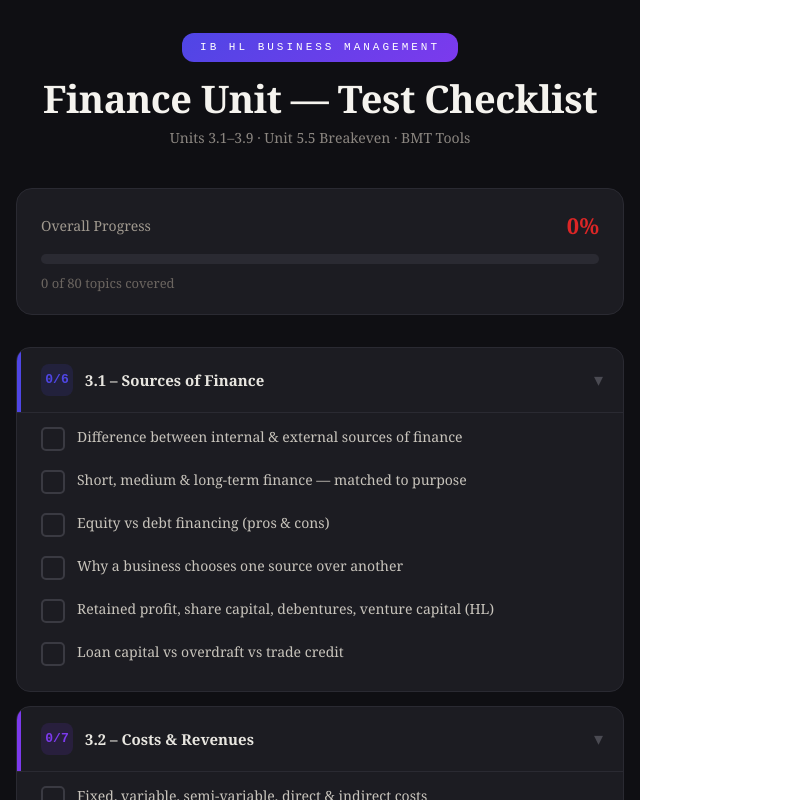
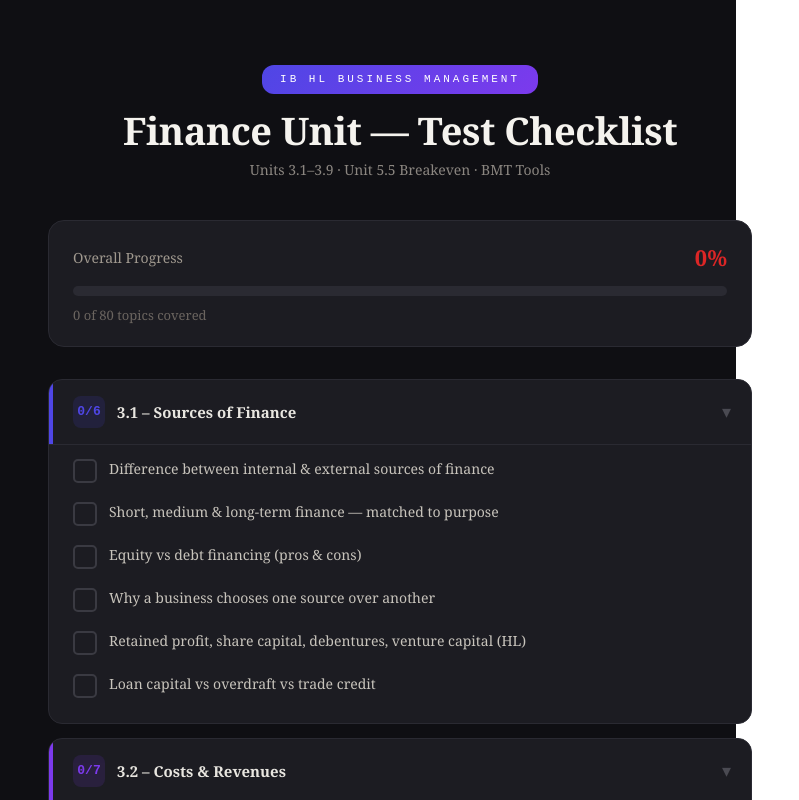
Before and after one commit to jlau2027-max/Business-Test-Checklist-2, a React (Vite) app: page / in a window 1280 px wide. Shown: the top 800 px of the page, without its empty margins (0-799 px from the left). Built offline with nearby package versions, Linux system fonts and the light colour scheme.

Commit message:
Streth test 2 App.jsx

```diff
--- a/src/App.jsx
+++ b/src/App.jsx
@@ -186,13 +186,14 @@ export default function App() {  const [checked, setChecked] = useState({});
 
   return (
     <div style={{
+  width: "100%",
   minHeight: "100vh",
   background: "#0F0F13",
   fontFamily: "'Georgia', serif",
   padding: "32px 16px",
   color: "#E8E6E0",
 }}>
-      <div style={{ width: "100%", margin: 0 }}>
+      <div style={{ width: "100%", height: "100%", minHeight: "100vh", margin: 0, padding: 32 }}>
 
         {/* Header */}
         <div style={{ textAlign: "center", marginBottom: 40 }}>
```
Lines whose indentation alone changed are shown as unchanged.
